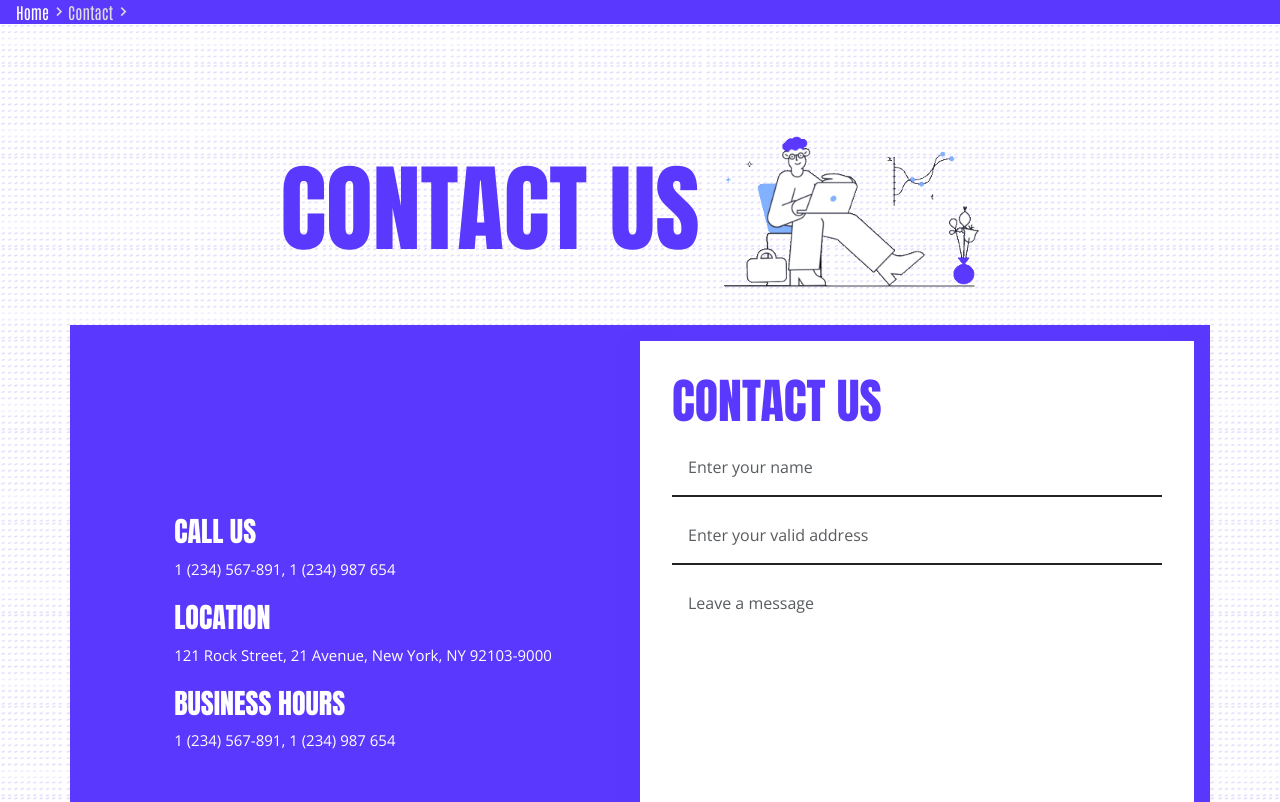
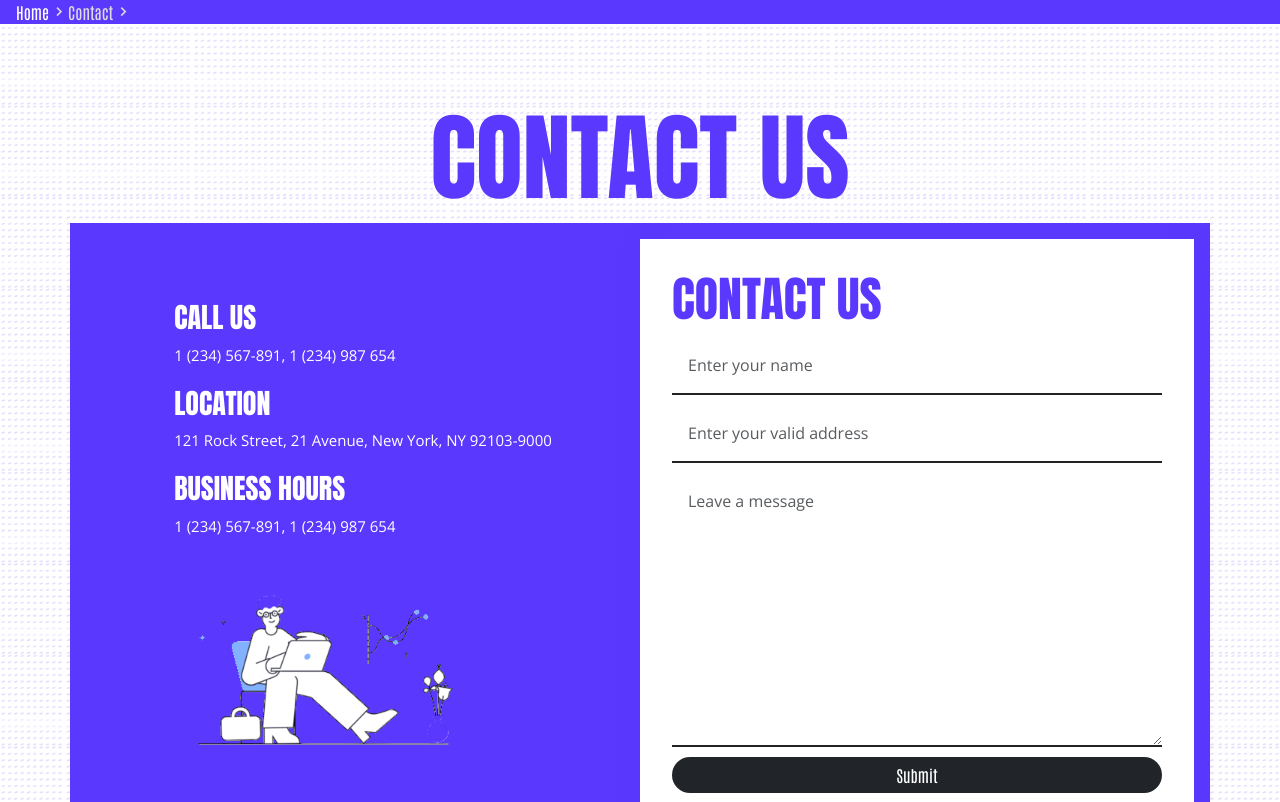
Before and after one commit to Christiannaira/mini-project-react, a React (Vite) app: page /contact in a window 1280 px wide. Shown: the top 802 px of the page. Built offline with nearby package versions, Linux system fonts and the light colour scheme; a web font is replaced by a local one.

Commit message:
change the area of contact-animation

```diff
--- a/src/pages/Contact.jsx
+++ b/src/pages/Contact.jsx
@@ -13,7 +13,7 @@ function Contact() {
                     </div>
                     <div className="main-content text-center d-md-flex align-items-center justify-content-center">
                         <h1>CONTACT US</h1>
-                        <img src={ContactAnimation} alt='contact-animation' width={'300px'} />
+
                     </div>
                     <div className="row contact-row">
                         <div className="col-md-12">
@@ -37,7 +37,9 @@ function Contact() {
                                             <h3>BUSINESS HOURS</h3>
                                             <span>1 (234) 567-891, 1 (234) 987 654</span>
                                         </div>
+                                        <img src={ContactAnimation} alt='contact-animation' width={'300px'} />
                                     </div>
+
                                 </div>
                                 <div className="col-md-6 contact-form">
                                     <h2>CONTACT US</h2>
```
